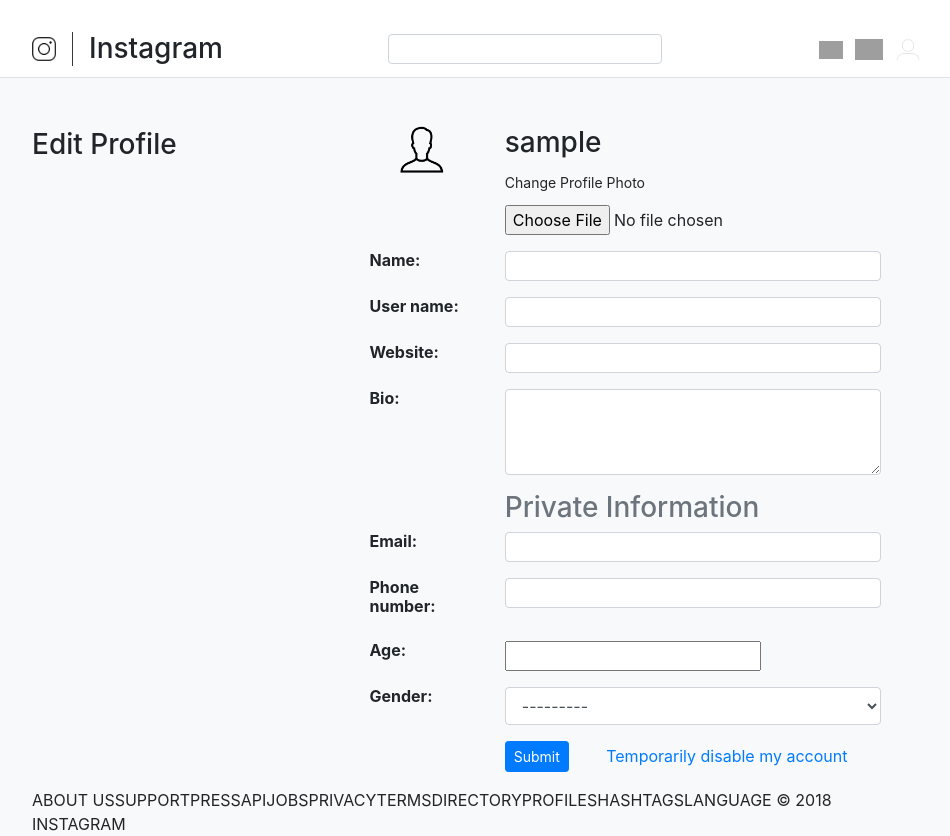
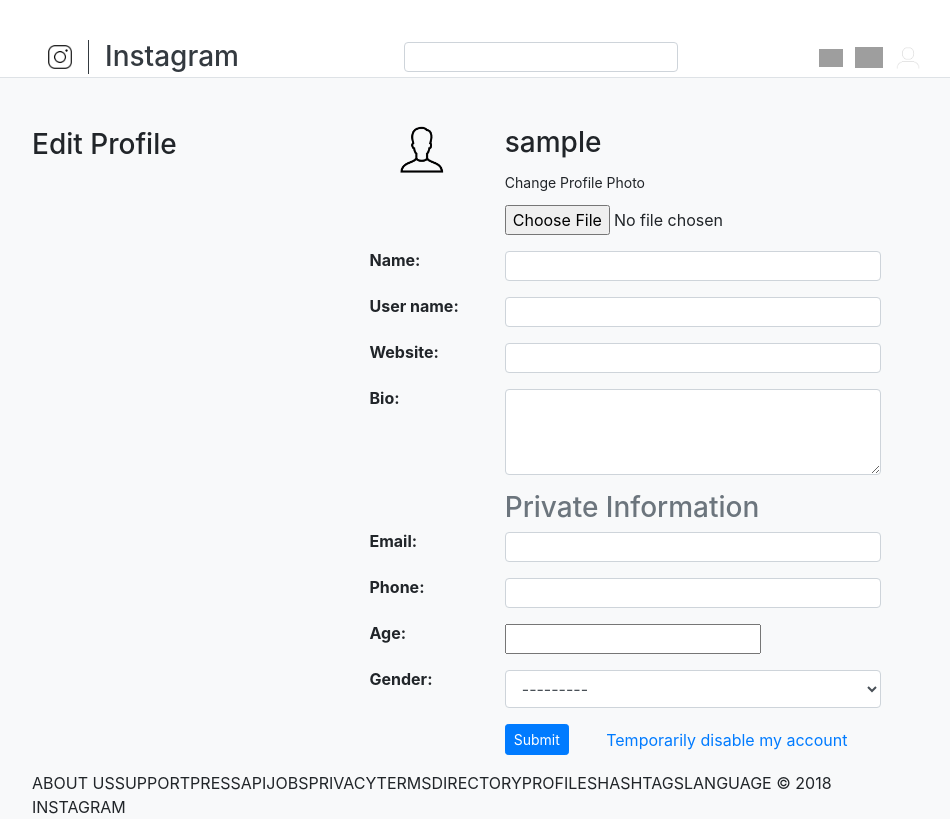
Before and after one commit to IreriVIkki/InstagramIp, a Django app: a page that uses photos/templates/base/layout.html in a window 1280 px wide. Shown: the whole page, without its empty margins (160-1110 px from the left). After the commit the page ends 814 px from the top, so only its background shows below. Run offline with Django 3.2, Linux system fonts and the light colour scheme; the visitor is signed in with stand-in values (Sample User, id 1); some libraries are stand-ins or nearby versions; grey boxes are pictures that could not be loaded.

Commit message:
made profile editing succesfull completely

```diff
--- a/photos/models.py
+++ b/photos/models.py
@@ -20,12 +20,11 @@
     gender = models.CharField(
         max_length=20, choices=STATUS_CHOICES, blank=True)
     age = models.PositiveIntegerField(blank=True, null=True)
-    phone = models.PositiveIntegerField(blank=True)
+    phone = models.PositiveIntegerField(null=True)
     email = models.CharField(max_length=50, null=True)
-    phone_number = models.PositiveIntegerField(null=True)
 
     def __str__(self):
-        return self.user
+        return self.user_name
 
     class Meta:
         verbose_name = 'Profile'
--- a/photos/templates/base/layout.html
+++ b/photos/templates/base/layout.html
@@ -19,7 +19,7 @@
 
         <nav class="navbar px-0 box-70" role="navigation" aria-label="main navigation">
             <div class="navbar-brand py-4 ">
-                <a class="navbar-item d-flex">
+                <a href="{% url 'home' %}" class="navbar-item d-flex nav-link text-dark">
                     <div class="border-right border-dark pr-3">
                         <img class=" nav-ig-icons" src="{% static 'img/ig-icon-hd.png' %}">
                     </div>
--- a/photos/templates/index.html
+++ b/photos/templates/index.html
@@ -9,7 +9,10 @@
         <div class="box-65 pr-3 d-table-cell">
             {% for photo in photos %}
             <div class="card d-table d-flex mb-5 py-3">
-                <div class="d-table-row">
+                <div class="row">
+                    <div class="col-md-3 w-100">
+                        <img class="w-75" src="{{ photo.uploaded_by.profile_photo.url }}" alt="">
+                    </div>
                     <a>{{photo.uploaded_by}}</a>
                 </div>
                 <div class="home-photo-box d-flex align-items-center">
--- a/photos/templates/profile_edit.html
+++ b/photos/templates/profile_edit.html
@@ -32,12 +32,13 @@
                                 </div>
                             </div>
                         </div>
+
                         <div class="row p-0 m-0 mb-3">
                             <div class="col-md-3">
                                 <h6 class="font-weight-bold mb-0">{{ form.name.label_tag }}</h6>
                             </div>
                             <div class="col-md-9">
-                                {% render_field form.name class='form-control input-height ' %}
+                                {% render_field form.name class='form-control input-height' %}
                             </div>
                         </div>
                         <div class="row p-0 m-0 mb-3">
@@ -80,10 +81,10 @@
                         </div>
                         <div class="row p-0 m-0 mb-3">
                             <div class="col-md-3">
-                                <h6 class="font-weight-bold mb-0">{{ form.phone_number.label_tag }}</h6>
+                                <h6 class="font-weight-bold mb-0">{{ form.phone.label_tag }}</h6>
                             </div>
                             <div class="col-md-9">
-                                {% render_field form.phone_number class='form-control input-height ' %}
+                                {% render_field form.phone class='form-control input-height ' %}
                             </div>
                         </div>
                         <div class="row p-0 m-0 mb-3">
--- a/photos/views.py
+++ b/photos/views.py
@@ -3,7 +3,7 @@
 from .email import send_welcome_email
 from django.views.generic import CreateView
 from django.contrib.auth.forms import UserCreationForm
-from .models import User, Photo
+from .models import User, Photo, UserProfile
 from .forms import NewPhotoForm, ProfileForm
 
 
@@ -54,18 +54,24 @@
 
 
 def edit_profile(request):
-    user = request.user
-    if request.method == 'POST':
-        form = ProfileForm(request.POST, request.FILES)
-        print(form.is_valid())
-        if form.is_valid():
-            print('success')
-            pass  # does nothing, just trigger the validation
-    else:
-        form = ProfileForm()
+    if request.user.is_authenticated:
+        user = request.user
+        if request.method == 'POST':
+            form = ProfileForm(request.POST, request.FILES)
+            print(form.is_valid())
+            if form.is_valid():
+                form.save()
+                name = form.cleaned_data['name']
+                profile = UserProfile.objects.get(name=name)
+                print(profile)
+                profile.user = user
+                profile.save()
+                return redirect('home')
+        else:
+            form = ProfileForm()
 
-    context = {
-        'form': form,
-        'user': user,
-    }
+        context = {
+            'form': form,
+            'user': user,
+        }
     return render(request, 'profile_edit.html', context)
```
Also changed, not shown: photos/migrations/0013_remove_userprofile_phone_number.py (added), photos/migrations/0014_auto_20181006_1925.py (added), photos/templates/profile.html (added).
